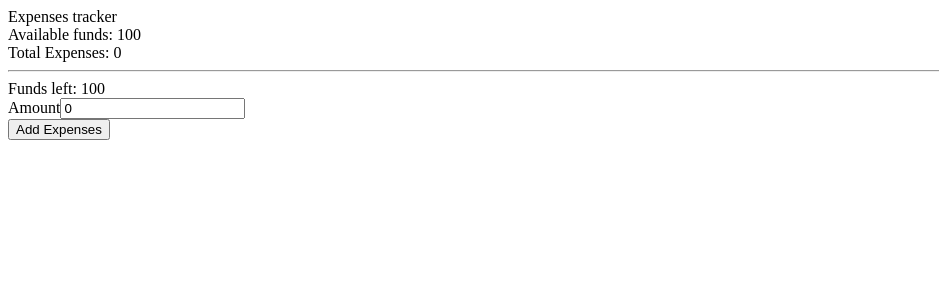
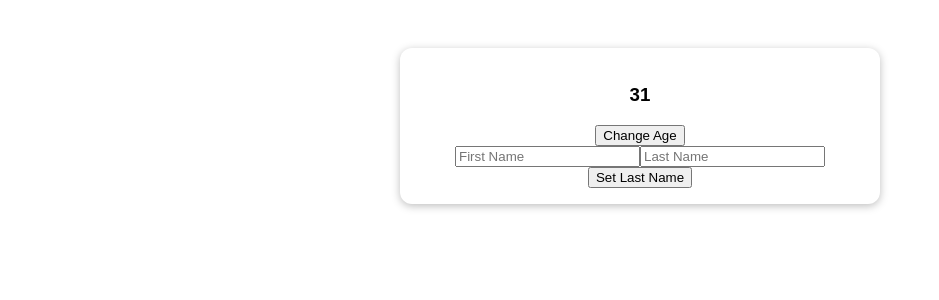
Before and after one commit to syedsimanta03/vue-practise, a Vue app: page / in a window 1280 px wide. Shown: the top 300 px of the page, without its empty margins (0-939 px from the left). Built offline with nearby package versions, Linux system fonts and the light colour scheme; the HTML template or start-up script is replaced by a standard one.

Commit message:
setup props

```diff
--- a/src/App.vue
+++ b/src/App.vue
@@ -1,56 +1,92 @@
 <template>
-  <header>Expenses tracker</header>
-  <section>
-    <div>Available funds: {{ availableFunds }}</div>
-    <div>Total Expenses: {{ currentExpenses }}</div>
-    <hr />
-    <div>Funds left: {{ remainingFunds }}</div>
-  </section>
-  <section>
-    <form @submit.prevent="addExpenses">
-      <div>
-        <label for="amount">Amount</label>
-        <input type="number" id="amount" v-model.number="enteredExpenses" />
-      </div>
-      <button>Add Expenses</button>
-    </form>
+  <section class="container">
+    <user-data :first-name="firstName" :last-name="lastName" :age="age"></user-data>
+    <button @click="setAge">Change Age</button>
+    <div>
+      <input type="text" placeholder="First Name" v-model="firstName" />
+      <input type="text" placeholder="Last Name" ref="lastNameInput" />
+      <button @click="setLastName">Set Last Name</button>
+    </div>
   </section>
 </template>
 
 <script>
-import { reactive, toRefs, computed, watch } from 'vue'
-
+import { ref, computed, watch } from 'vue';
+import UserData from './components/UserData.vue';
 export default {
+  components: {
+    UserData
+  },
   setup() {
-    const availableFunds = 100
-
-    const state = reactive({
-      currentExpenses: 0,
-      enteredExpenses: 0,
-    })
-
-    const remainingFunds = computed(() => {
-      return availableFunds - state.currentExpenses
-    })
-
-    const addExpenses = () => {
-      state.currentExpenses = state.currentExpenses + state.enteredExpenses
+    // const uName = ref('Maximilian');
+    const firstName = ref('');
+    const lastName = ref('');
+    const lastNameInput = ref(null);
+    const uAge = ref(31);
+    // const user = reactive({
+    //   name: 'Maximilian',
+    //   age: 31,
+    // });
+    const uName = computed(function() {
+      return firstName.value + ' ' + lastName.value;
+    });
+     watch([uAge, uName], function(newValues, oldValues) {
+      console.log('Old age: ' + oldValues[0]);
+      console.log('New age: ' + newValues[0]);
+      console.log('Old name: ' + oldValues[1]);
+      console.log('New name: ' + newValues[1]);
+    });
+    function setNewAge() {
+      uAge.value = 33;
     }
-// arrow fun kaz kore na
-    watch(remainingFunds, function(newValue) {
-      if (newValue < 0) {
-        alert('You are broke')
-      }
-    })
-
+    function setLastName() {
+      lastName.value = lastNameInput.value.value;
+    }
     return {
-      availableFunds,
-      ...toRefs(state),
-      addExpenses,
-      remainingFunds,
-    }
+      userName: uName,
+      age: uAge,
+      setAge: setNewAge,
+      firstName,
+      lastName,
+      lastNameInput,
+      setLastName
+    };
   },
-}
+  // data() {
+  //   return {
+  //     userName: 'Maximilian',
+  //     age: 31
+  //   };
+  // },
+  // methods: {
+  //   setNewAge() {
+  //     this.age = 32;
+  //   }
+  // },
+  // watch: {
+  //   age(val) {
+  //     console.log(val);
+  //   }
+  // }
+};
 </script>
 
-<style lang="scss" scoped></style>
+<style>
+* {
+  box-sizing: border-box;
+}
+html {
+  font-family: sans-serif;
+}
+body {
+  margin: 0;
+}
+.container {
+  margin: 3rem auto;
+  max-width: 30rem;
+  border-radius: 12px;
+  box-shadow: 0 2px 8px rgba(0, 0, 0, 0.26);
+  padding: 1rem;
+  text-align: center;
+}
+</style>
--- /dev/null
+++ b/src/components/UserData.vue
@@ -0,0 +1,22 @@
+<template>
+  <h2>{{ userName }}</h2>
+  <h3>{{ age }}</h3>
+</template>
+
+<script>
+import { computed } from 'vue';
+export default {
+  props: ['firstName', 'lastName', 'age'],
+  setup(props) {
+    const uName = computed(function() {
+      return props.firstName + ' ' + props.lastName;
+    });
+    return { userName: uName };
+  }
+  // computed: {
+  //   userName() {
+  //     return this.firstName + ' ' + this.lastName;
+  //   }
+  // }
+}
+</script>
```
